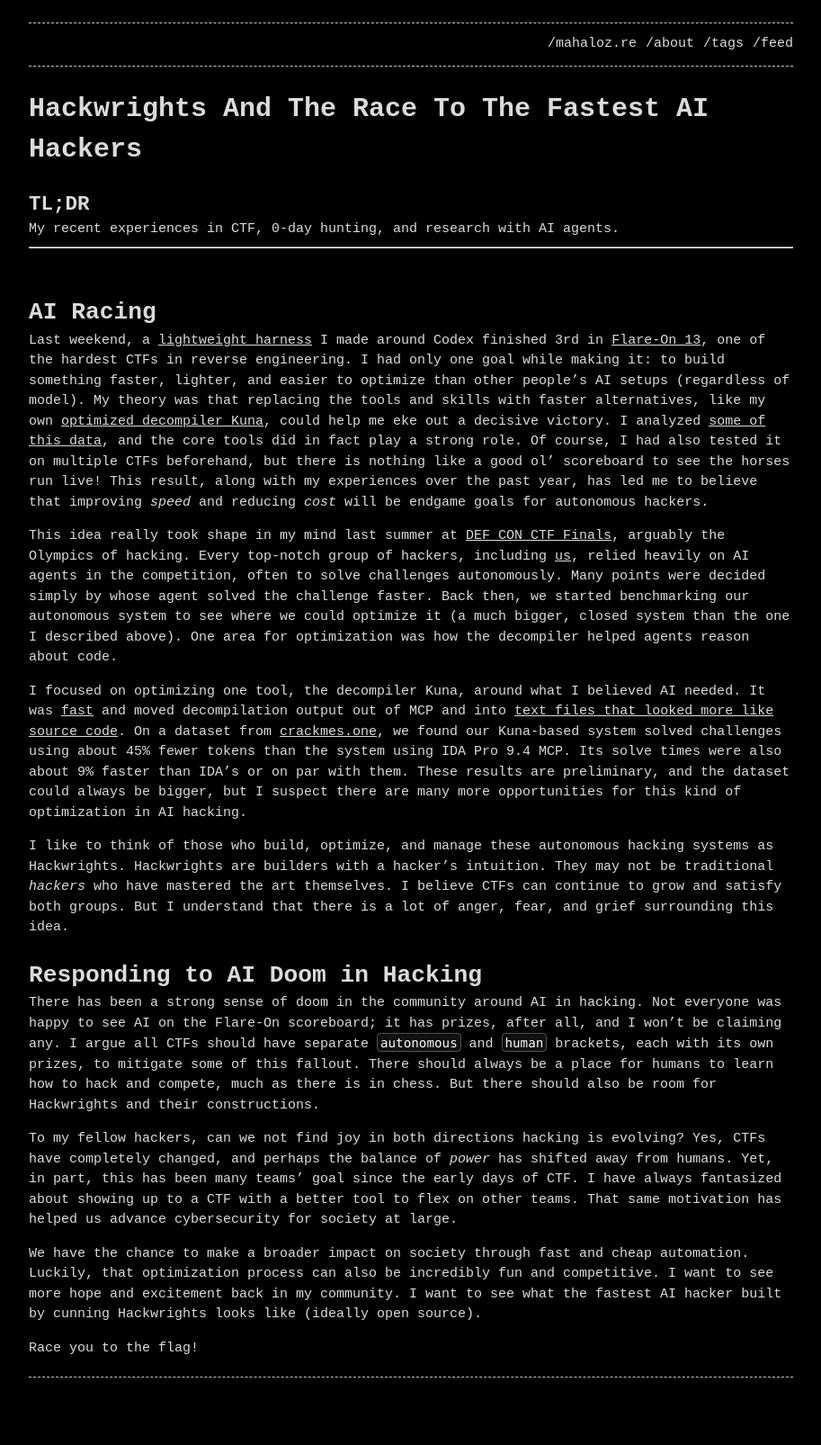
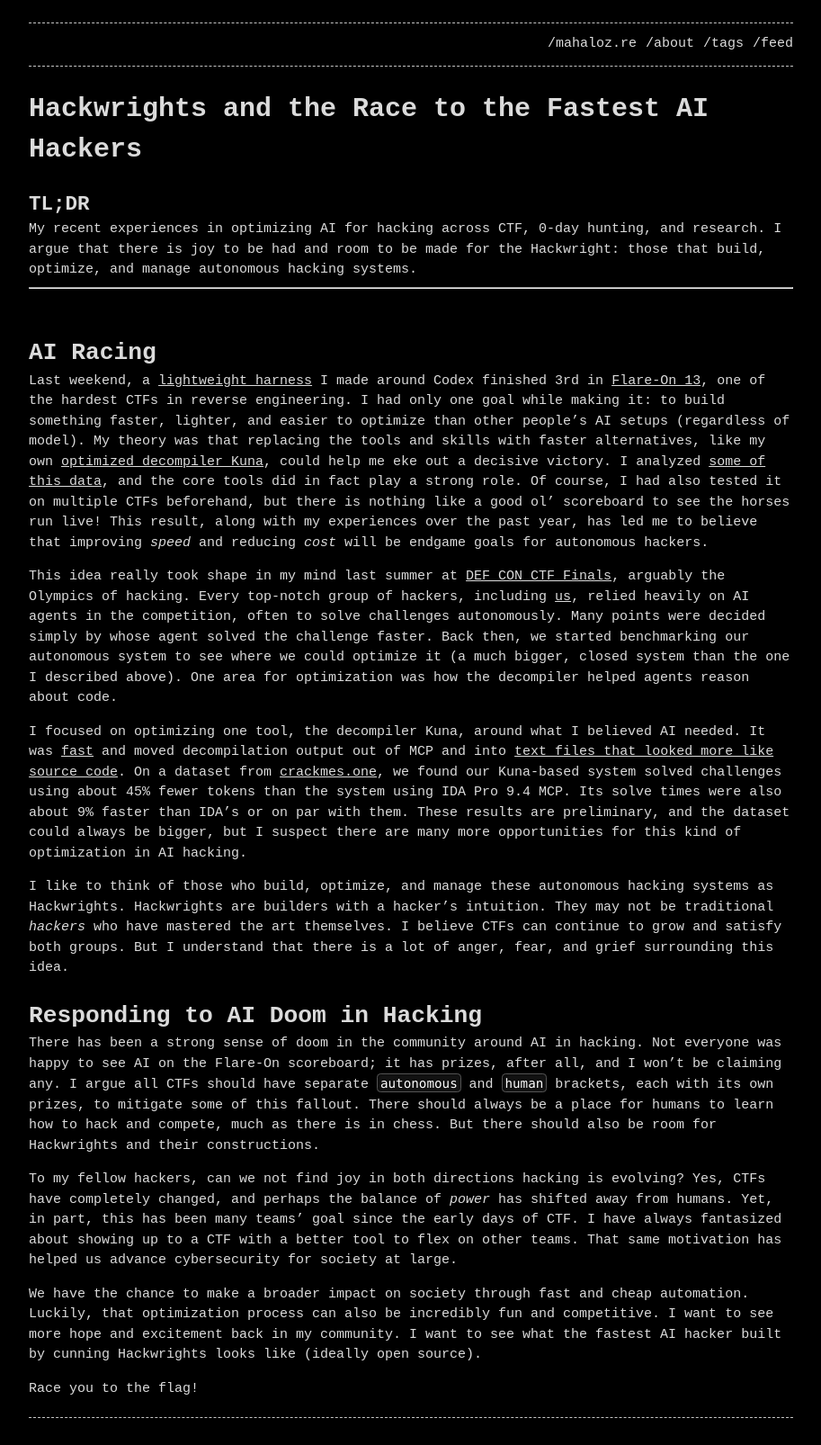
Before and after one commit to mahaloz/mahaloz.re, a Jekyll site: the page built from _posts/2026-09-28-hack-race.md, in a window 1280 px wide. Shown: the whole page at 90% size, without its empty margins (183-1096 px from the left). Built offline with Jekyll 4.4.1, drawn with Linux system fonts in a browser that asks for light colours; comment, search, counter and statistics services are not loaded; before the commit the page ends 1561 px from its top, so only the background shows below that.

Commit message:
fixup title

```diff
--- a/_posts/2026-09-28-hack-race.md
+++ b/_posts/2026-09-28-hack-race.md
@@ -1,8 +1,8 @@
 ---
-title: "Hackwrights And The Race To The Fastest AI Hackers"
+title: "Hackwrights and the Race to the Fastest AI Hackers"
 layout: post
 tags: [musing]
-description: "My recent experiences in CTF, 0-day hunting, and research with AI agents."
+description: "My recent experiences in optimizing AI for hacking across CTF, 0-day hunting, and research. I argue that there is joy to be had and room to be made for the Hackwright: those that build, optimize, and manage autonomous hacking systems."
 ---
 
 ## AI Racing
```
